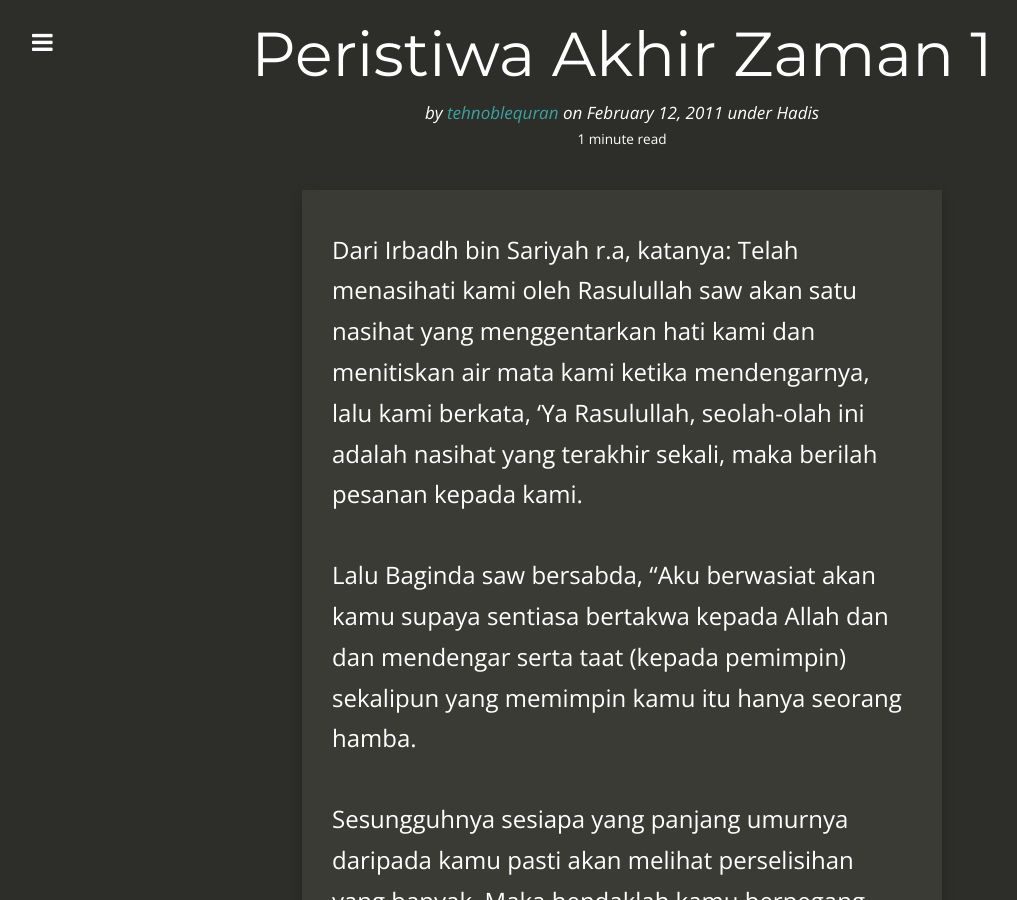
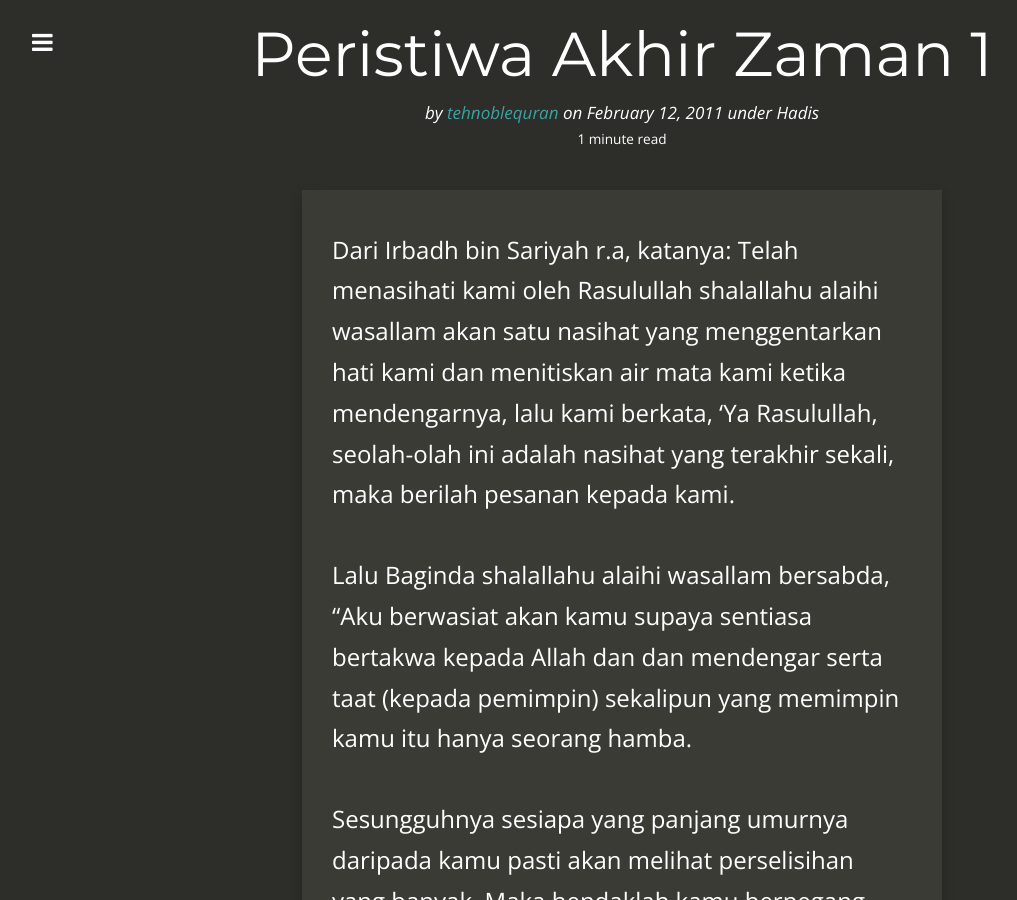
Before and after one commit to kedamaian/swsyafiq, a Jekyll site: the page built from _posts/2011-02-12-peristiwa-akhir-zaman-1.md, in a window 1280 px wide and 900 px high. Shown: the whole window, without its empty margins (18-1035 px from the left). Built offline with Jekyll 4.4.1, drawn with Linux system fonts in a browser that asks for light colours; nearby versions of some CDN libraries; comment, search, counter and statistics services are not loaded; some of the changed text lies outside the part shown.

Commit message:
Update 2011-02-12-peristiwa-akhir-zaman-1.md

```diff
--- a/_posts/2011-02-12-peristiwa-akhir-zaman-1.md
+++ b/_posts/2011-02-12-peristiwa-akhir-zaman-1.md
@@ -6,9 +6,9 @@ title: Peristiwa Akhir Zaman 1
 categories:
   - Hadis
 ---
-Dari Irbadh bin Sariyah r.a, katanya: Telah menasihati kami oleh Rasulullah saw akan satu nasihat yang menggentarkan hati kami dan menitiskan air mata kami ketika mendengarnya, lalu kami berkata, ‘Ya Rasulullah, seolah-olah ini adalah nasihat yang terakhir sekali, maka berilah pesanan kepada kami.
+Dari Irbadh bin Sariyah r.a, katanya: Telah menasihati kami oleh Rasulullah shalallahu alaihi wasallam akan satu nasihat yang menggentarkan hati kami dan menitiskan air mata kami ketika mendengarnya, lalu kami berkata, ‘Ya Rasulullah, seolah-olah ini adalah nasihat yang terakhir sekali, maka berilah pesanan kepada kami.
 
-Lalu Baginda saw bersabda, “Aku berwasiat akan kamu supaya sentiasa bertakwa kepada Allah dan dan mendengar serta taat (kepada pemimpin) sekalipun yang memimpin kamu itu hanya seorang hamba.
+Lalu Baginda shalallahu alaihi wasallam bersabda, “Aku berwasiat akan kamu supaya sentiasa bertakwa kepada Allah dan dan mendengar serta taat (kepada pemimpin) sekalipun yang memimpin kamu itu hanya seorang hamba.
 
 Sesungguhnya sesiapa yang panjang umurnya daripada kamu pasti akan melihat perselisihan yang banyak. Maka hendaklah kamu berpegang teguh dengan Sunnah ku dan sunnah para Khulafa Ar-Rasyidin Al-Mahdiyin (Abu Bakar, Umar, Uthman dan Ali r.a) dan gigitlah sunnah-sunnah itu dengan gigi geraham dan jauhilah perkara-perkara yang baharu (bid’ah) yang diada-adakan, kerana sesungguhnya tiap-tiap bid’ah itu sesat.” (Riwayat Abu Daud dan At-Tirmidzi)
 
@@ -18,6 +18,6 @@ Sesungguhnya sesiapa yang panjang umurnya daripada kamu pasti akan melihat perse
 
 2. Mentaati pemerintah walaupun ia dari keturunan hamba.
 
-3. Perselisihan yang banyak akan terjadi selepas kewafatan Nabi saw dan hendaklah kita tetap berpegang pada sunnah Nabi saw dan para sahabatnya walaupun bersendirian.
+3. Perselisihan yang banyak akan terjadi selepas kewafatan Nabi shalallahu alaihi wasallam dan hendaklah kita tetap berpegang pada sunnah Nabi shalallahu alaihi wasallam dan para sahabatnya walaupun bersendirian.
 
-4. Menjauhi perkara-perkara ibadah yang direka-reka kerana ia membawa kepada kesesatan. Maksudnya: mengandaikan penyampaian Nabi saw tidak sempurna lalu dibuat ibadah yang tiada sumbernya dari Rasulullah saw.
+4. Menjauhi perkara-perkara ibadah yang direka-reka kerana ia membawa kepada kesesatan. Maksudnya: mengandaikan penyampaian Nabi shalallahu alaihi wasallam tidak sempurna lalu dibuat ibadah yang tiada sumbernya dari Rasulullah shalallahu alaihi wasallam.
```
